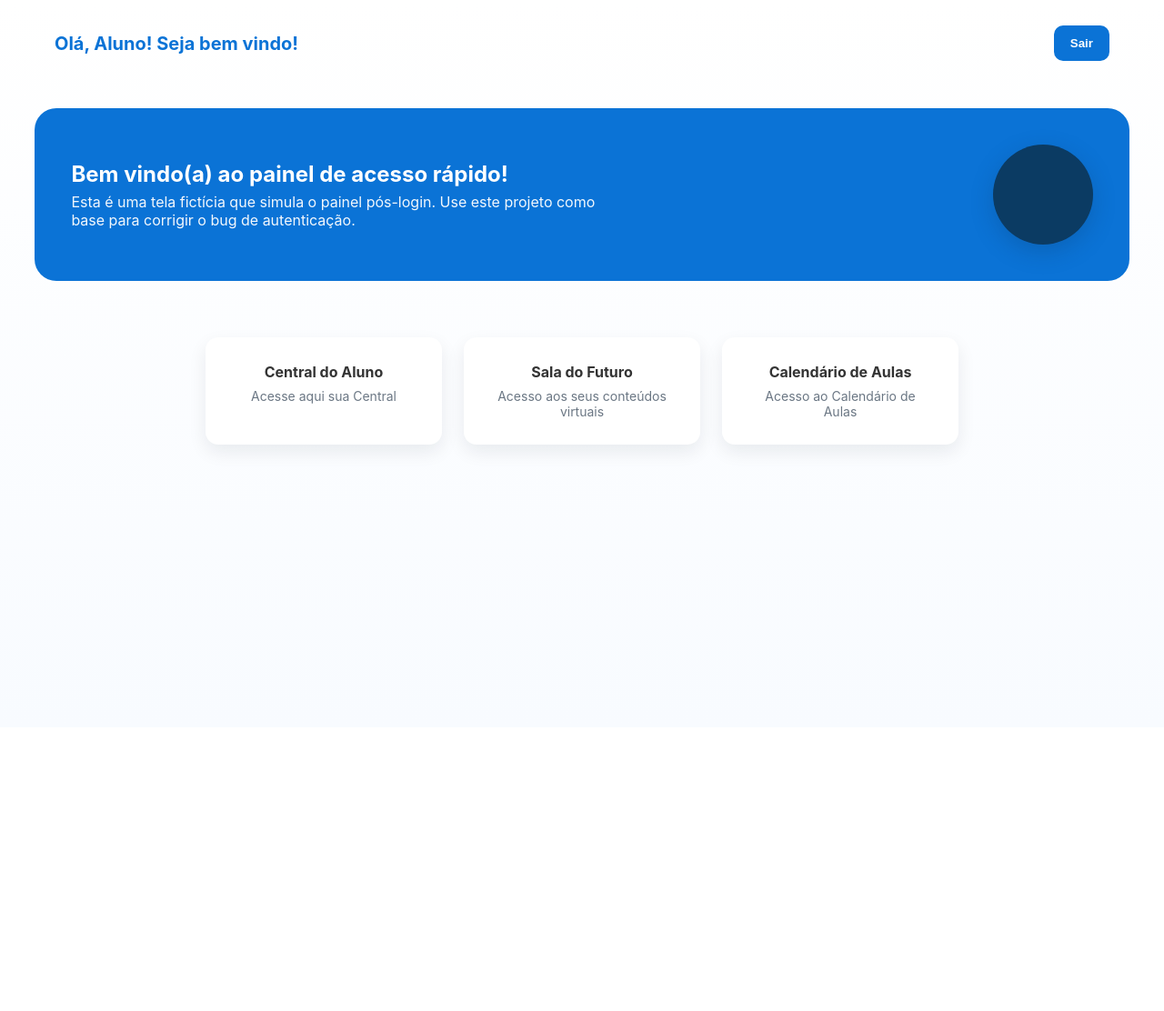
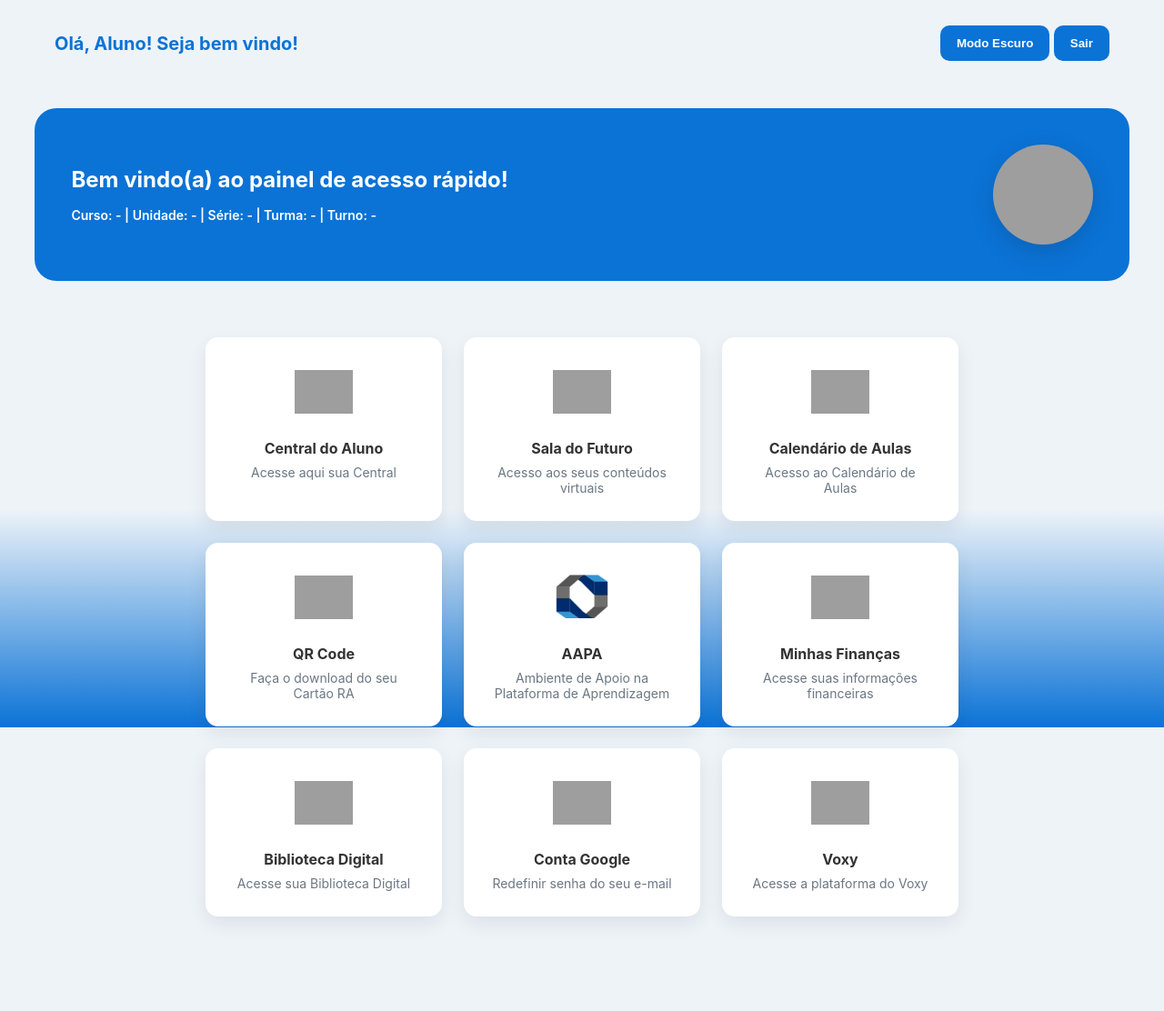
Before and after one commit to gabrielsoaresevt/projeto-6-semestre-computacao-aplicada, a PHP site: page /dashboard.html in a window 1280 px wide. Shown: the whole page at 91% size. Before the commit the page ends 500 px from the top, so only its background shows below. Run offline with PHP 8.4, Linux system fonts and the light colour scheme; grey boxes are pictures that could not be loaded.

Commit message:
dashboard-1

```diff
--- a/css/style.css
+++ b/css/style.css
@@ -181,10 +181,11 @@ h2 { font-size:20px; margin-bottom:14px; color:#0b4478; }
   margin-top:6px;
 }
 
-/* ===== Dashboard (fictício) ===== */
 .dashboard {
   min-height:100vh;
-  background: linear-gradient(180deg,#fff,#f8fbff);
+  background: linear-gradient(180deg, #eef3f8 70%, var(--blue));
+  background-color: #eef3f8;
+  background-attachment: fixed;
 }
 .header {
   display:flex;
@@ -207,6 +208,10 @@ h2 { font-size:20px; margin-bottom:14px; color:#0b4478; }
 .hero .avatar {
   width:110px;height:110px;border-radius:50%;background:#0b3b63;
   box-shadow:0 8px 24px rgba(11,55,100,0.25);
+  background-image: url('https://i.pinimg.com/736x/81/e9/c8/81e9c8bcef2b0f7c6b4b7b903ccf8c2c.jpg');
+  background-size: cover;
+  background-position: center;
+  background-repeat: no-repeat;
 }
 
 /* small responsive */
--- a/dashboard.html
+++ b/dashboard.html
@@ -11,37 +11,76 @@
   <header class="header">
     <div class="greet" id="greet">Olá, Aluno! Seja bem vindo!</div>
     <div>
+      <button class="btn" id="toggle-theme">Modo Escuro</button>
       <button class="btn" id="logout">Sair</button>
     </div>
   </header>
 
-  <main>
+<main>
     <section class="hero">
       <div>
         <h1 style="margin-bottom:6px;">Bem vindo(a) ao painel de acesso rápido!</h1>
-        <p style="opacity:0.95; max-width:600px;">
-          Esta é uma tela fictícia que simula o painel pós-login. Use este projeto como base para corrigir o bug de autenticação.
-        </p>
+        <div style="margin-top: 16px; font-size: 14px; color: #fff;">
+          <span style="font-weight: 600;" id="info-completo">Curso: - | Unidade: - | Série: - | Turma: - | Turno: -</span>
+        </div>
       </div>
       <div class="avatar" aria-hidden="true"></div>
     </section>
 
     <div class="container" style="padding-top:22px;">
-      <!-- cards fictícios -->
       <div style="display:flex; gap:24px; flex-wrap:wrap; justify-content:center; padding-bottom:80px;">
         <div style="width:260px; background:#fff; border-radius:14px; padding:28px; box-shadow:var(--card-shadow); text-align:center;">
+          <div style="margin-bottom: 16px;"><img src="https://i.pinimg.com/1200x/2c/0c/38/2c0c381728c6eda6c3c1f5bfe0a33406.jpg" alt="Central do Aluno" style="width: 64px; height: 64px; object-fit: contain;"></div>
           <div style="font-weight:700; margin-bottom:8px;">Central do Aluno</div>
           <div style="color:#6b7784; font-size:14px;">Acesse aqui sua Central</div>
         </div>
 
         <div style="width:260px; background:#fff; border-radius:14px; padding:28px; box-shadow:var(--card-shadow); text-align:center;">
+          <div style="margin-bottom: 16px;"><img src="https://i.pinimg.com/736x/ab/17/16/ab1716d989acda36d48ca6d156606633.jpg" alt="Sala do Futuro" style="width: 64px; height: 64px; object-fit: contain;"></div>
           <div style="font-weight:700; margin-bottom:8px;">Sala do Futuro</div>
           <div style="color:#6b7784; font-size:14px;">Acesso aos seus conteúdos virtuais</div>
         </div>
 
         <div style="width:260px; background:#fff; border-radius:14px; padding:28px; box-shadow:var(--card-shadow); text-align:center;">
+          <div style="margin-bottom: 16px;"><img src="https://i.pinimg.com/736x/d5/85/b6/d585b6e855185a9e862151a62efedf1b.jpg" alt="Calendário de Aulas" style="width: 64px; height: 64px; object-fit: contain;"></div>
           <div style="font-weight:700; margin-bottom:8px;">Calendário de Aulas</div>
           <div style="color:#6b7784; font-size:14px;">Acesso ao Calendário de Aulas</div>
+        </div>
+
+        <div style="width:260px; background:#fff; border-radius:14px; padding:28px; box-shadow:var(--card-shadow); text-align:center;">
+          <div style="margin-bottom: 16px;"><img src="https://i.pinimg.com/1200x/d3/a4/21/d3a42160f600dddd066a842e55b0731f.jpg" alt="QR Code" style="width: 64px; height: 64px; object-fit: contain;"></div>
+          <div style="font-weight:700; margin-bottom:8px;">QR Code</div>
+          <div style="color:#6b7784; font-size:14px;">Faça o download do seu Cartão RA</div>
+        </div>
+
+        <div style="width:260px; background:#fff; border-radius:14px; padding:28px; box-shadow:var(--card-shadow); text-align:center;">
+          <div style="margin-bottom: 16px;"><img src="./assets/aapa.png" alt ="AAPA" style="width: 64px; height: 64px; object-fit: contain;"></div>
+          <div style="font-weight:700; margin-bottom:8px;">AAPA</div>
+          <div style="color:#6b7784; font-size:14px;">Ambiente de Apoio na Plataforma de Aprendizagem</div>
+        </div>
+
+        <div style="width:260px; background:#fff; border-radius:14px; padding:28px; box-shadow:var(--card-shadow); text-align:center;">
+          <div style="margin-bottom: 16px;"><img src="https://i.pinimg.com/736x/94/f1/75/94f17567da057505a9c0919ad22d0ea2.jpg" alt="Minhas Finanças" style="width: 64px; height: 64px; object-fit: contain;"></div>
+          <div style="font-weight:700; margin-bottom:8px;">Minhas Finanças</div>
+          <div style="color:#6b7784; font-size:14px;">Acesse suas informações financeiras</div>
+        </div>
+
+        <div style="width:260px; background:#fff; border-radius:14px; padding:28px; box-shadow:var(--card-shadow); text-align:center;">
+          <div style="margin-bottom: 16px;"><img src="https://aluno.uninove.br/seu/CENTRAL/aluno/assets/app/media/img/inicial/icone_biblioteca.png" alt="Biblioteca Digital" style="width: 64px; height: 64px; object-fit: contain;"></div>
+          <div style="font-weight:700; margin-bottom:8px;">Biblioteca Digital</div>
+          <div style="color:#6b7784; font-size:14px;">Acesse sua Biblioteca Digital</div>
+        </div>
+
+        <div style="width:260px; background:#fff; border-radius:14px; padding:28px; box-shadow:var(--card-shadow); text-align:center;">
+          <div style="margin-bottom: 16px;"><img src="https://i.pinimg.com/1200x/56/c7/40/56c7400c3edf71ea976702704e7fdc1f.jpg" alt="Conta Google" style="width: 64px; height: 64px; object-fit: contain;"></div>
+          <div style="font-weight:700; margin-bottom:8px;">Conta Google</div>
+          <div style="color:#6b7784; font-size:14px;">Redefinir senha do seu e-mail</div>
+        </div>
+
+        <div style="width:260px; background:#fff; border-radius:14px; padding:28px; box-shadow:var(--card-shadow); text-align:center;">
+          <div style="margin-bottom: 16px;"><img src="https://aluno.uninove.br/seu/CENTRAL/aluno/assets/app/media/img/inicial/icone_voxy.png" alt="Voxy" style="width: 64px; height: 64px; object-fit: contain;"></div>
+          <div style="font-weight:700; margin-bottom:8px;">Voxy</div>
+          <div style="color:#6b7784; font-size:14px;">Acesse a plataforma do Voxy</div>
         </div>
       </div>
     </div>
```
Also changed, not shown: assets/aapa.png (added).
